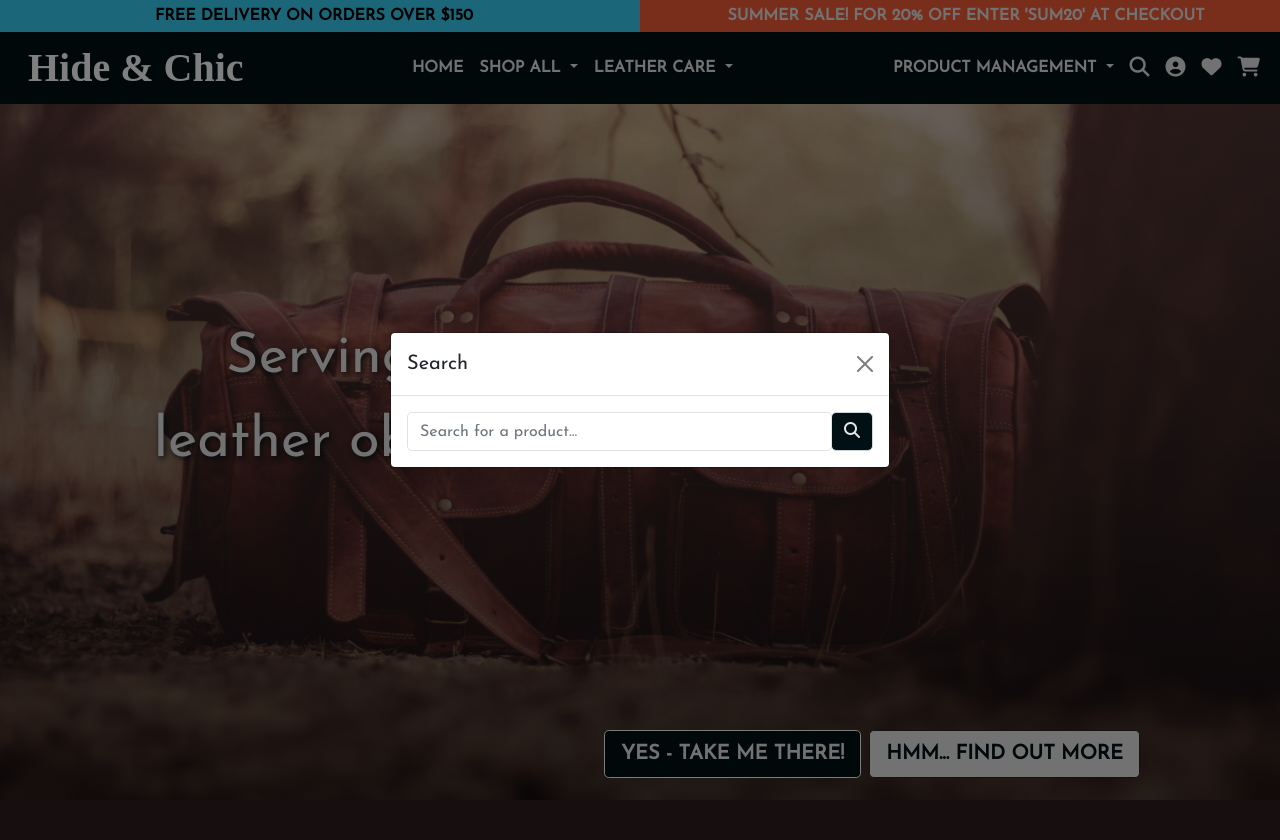
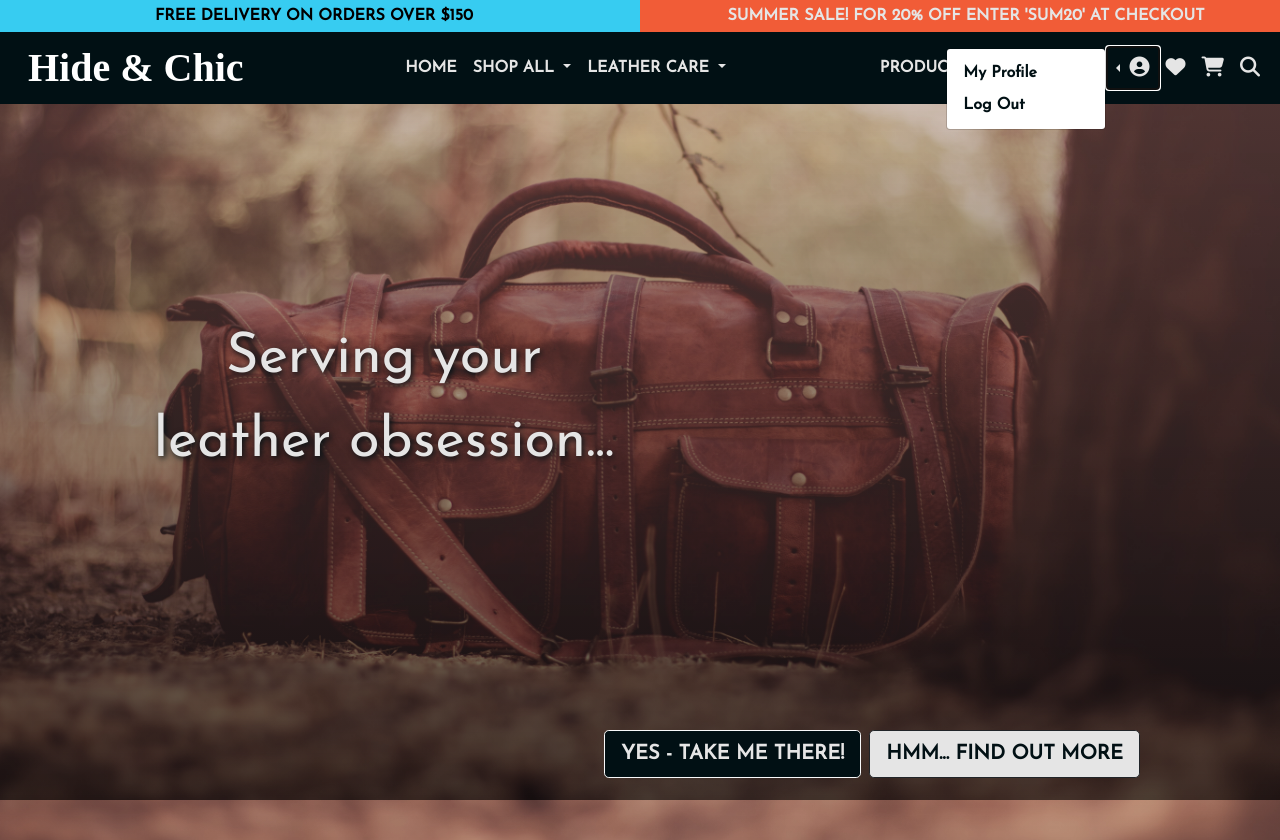
Before and after one commit to Wingkelinks/hide_and_chic_MSP4, a Django app: page / in a window 1280 px wide, after a click that opens the changed part. Shown: the top 840 px of the page. Before the commit the page ends 800 px from the top, so only its background shows below. Run offline with Django 3.2, Linux system fonts and the light colour scheme; the visitor is signed in with stand-in values (Sample User, id 1); some libraries are stand-ins or nearby versions; some web fonts are replaced.

Commit message:
Add Allauth links to Nav

```diff
--- a/products/templates/products/products.html
+++ b/products/templates/products/products.html
@@ -169,6 +169,5 @@
         $(document).ready(function(){
            $('[data-bs-toggle="tooltip"]').tooltip();
         });
-
     </script>
 {% endblock %}
--- a/static/css/base.css
+++ b/static/css/base.css
@@ -147,6 +147,11 @@ body {
 .slogan {
 	font-family: "Josefin Sans", sans-serif;
 	text-shadow: 2px 2px 6px #011014;
+}
+
+.heart-tooltip {
+	background-color: #e5e5e5 !important;
+	color: #011014 !important;
 }
 
 /* Centering Mat Icon in div: */
--- a/templates/base.html
+++ b/templates/base.html
@@ -185,24 +185,31 @@
 
 						<!-- Nav With Icons -->
 						<ul class="navbar-nav flex-row nav-icons">
-							<!-- Search with Modal Trigger -->
-							<li class="nav-item pe-auto">
-							<a
-								href="#"
-								class="nav-link"
-								data-bs-toggle="modal" data-bs-target="#searchModal">
-								<i class="fas fa-search fa-lg me-lg-0 me-3"></i>
-							</a>
-							</li>
 							<!-- User -->
-							<li class="nav-item ml-lg-n4">
-							<a class="nav-link" href="">
+							<li class="nav-item ml-lg-n4 dropstart">
+								<a class="nav-link dropdown-toggle"
+									data-bs-toggle="dropdown"
+									role="button" aria-expanded="false"
+									href="#">
 									<i class="fas fa-user-circle me-lg-0 fa-lg me-3"></i>
 								</a>
+								<ul class="dropdown-menu">
+									{% if request.user.is_authenticated %}
+										<li><a class="dropdown-item" href="{% url 'profile' %}">My Profile</a></li>
+										<li><a class="dropdown-item" href="{% url 'account_logout' %}">Log Out</a></li>
+									{% else %}
+										<li><a class="dropdown-item" href="{% url 'account_login' %}">Log In</a></li>
+										<li><a class="dropdown-item" href="{% url 'account_signup' %}">Register</a></li>
+									{% endif %}
+								</ul>
 							</li>
 							<!-- Heart -->
 							<li class="nav-item ml-lg-n4">
-							<a class="nav-link" href="">
+								<a id="wishlist"
+								class="nav-link nav-icons heart"
+								href="#"
+								data-bs-toggle="tooltip" data-bs-placement="bottom"
+								title="View Wishlist">
 								<i class="fas fa-heart fa-lg heart me-lg-0 me-3"></i>
 							</a>
 							</li>
@@ -220,6 +227,15 @@
 										{{ product_count }}
 									{% endif %}
 								</span>
+							</a>
+							</li>
+							<!-- Search with Modal Trigger -->
+							<li class="nav-item pe-auto">
+								<a
+									href="#"
+									class="nav-link"
+									data-bs-toggle="modal" data-bs-target="#searchModal">
+									<i class="fas fa-search fa-lg me-lg-0 me-3"></i>
 								</a>
 							</li>
 						</ul>
@@ -271,6 +287,12 @@
 					$('.toast').toast('show');
 				});
 			</script>
+			<!-- Tooltips -->
+			<script type="text/javascript">
+				$(document).ready(function(){
+				   $('[data-bs-toggle="tooltip"]').tooltip();
+				});
+			</script>
 		{% endblock %}
 	</body>
 </html>
```
Lines whose indentation alone changed are shown as unchanged.
